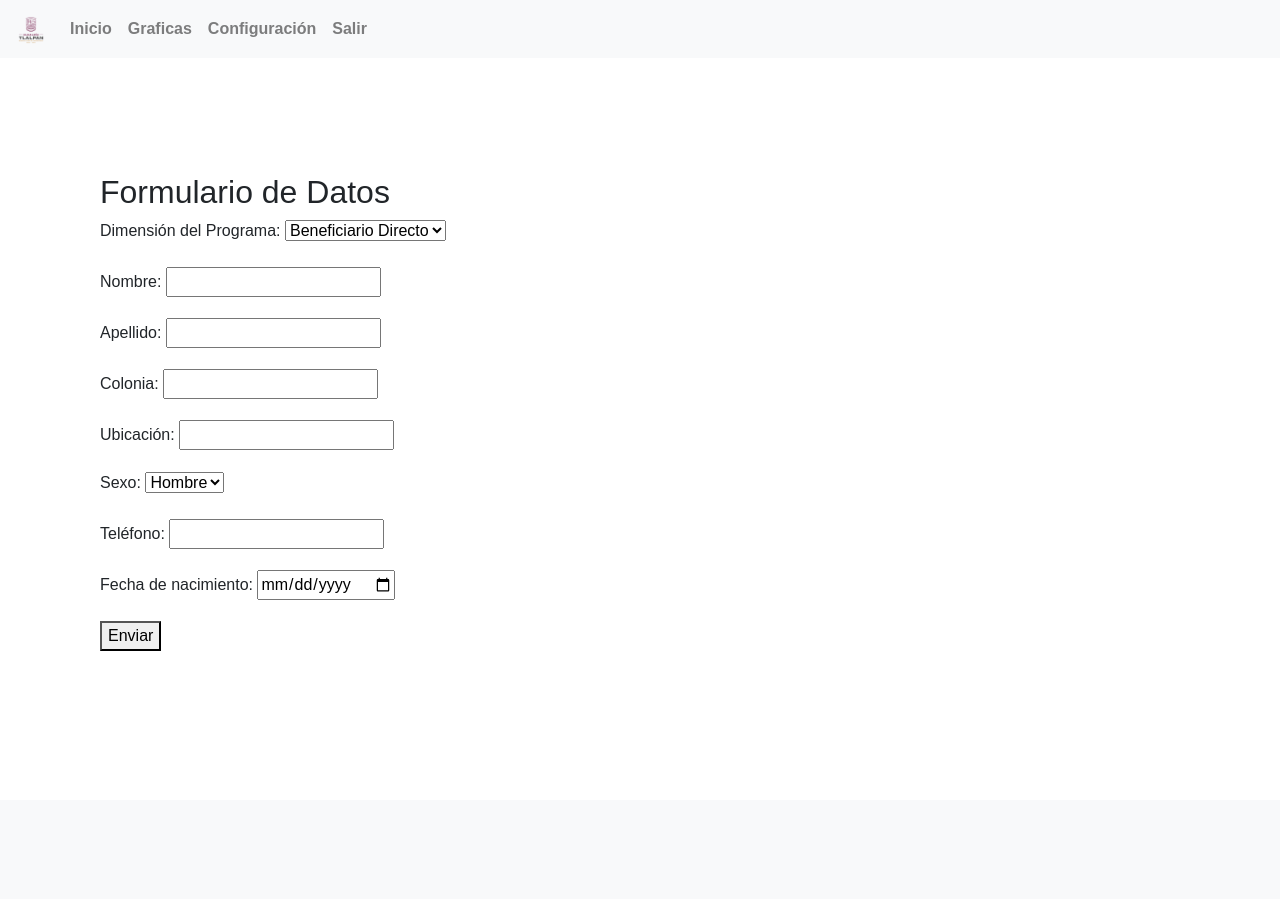
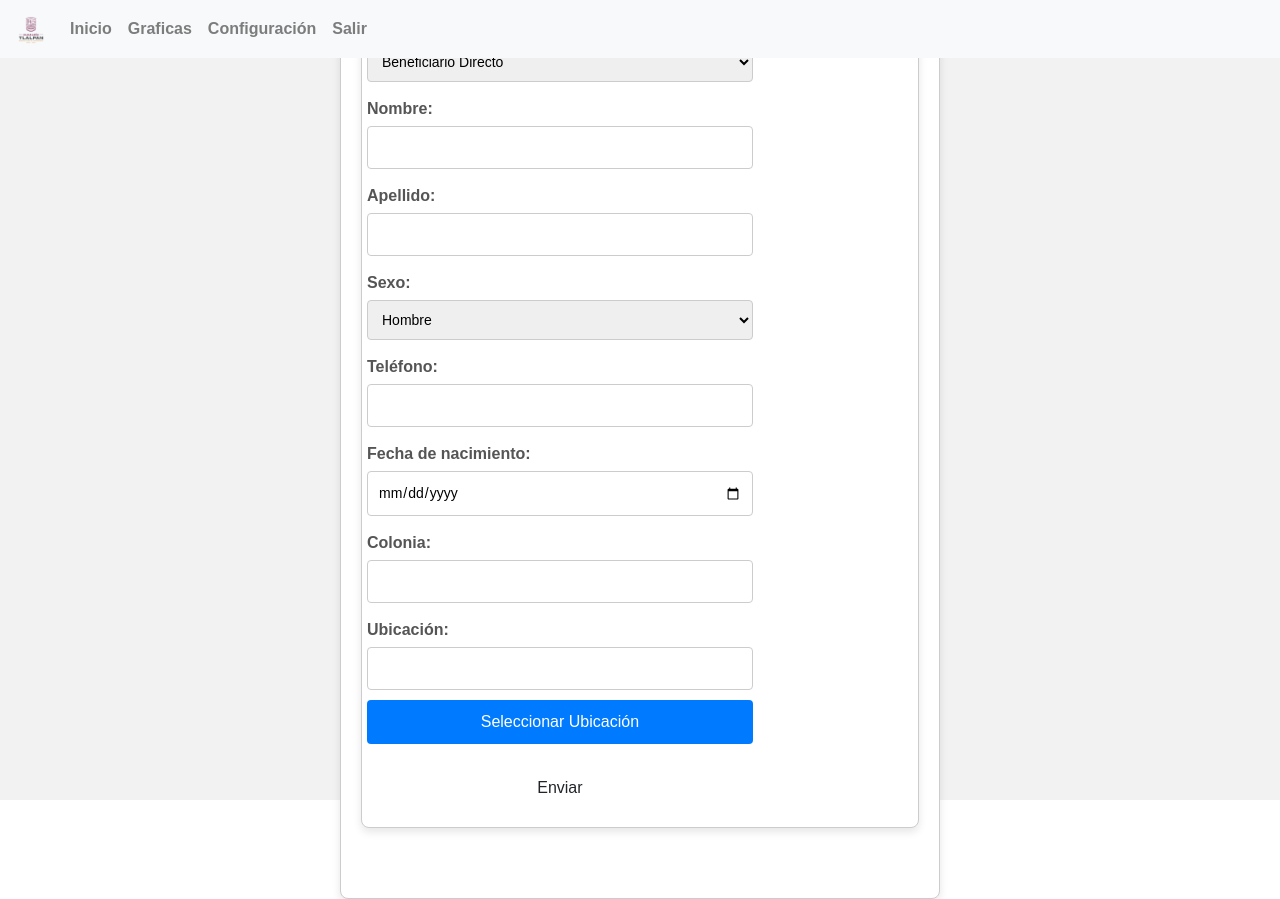
Before and after one commit to ValeriaSanchezS/FlaskRepo, a Flask app: page /form in a window 1280 px wide. Before the commit the page ends 651 px from the top, so only its background shows below. Run offline with Flask 3, Linux system fonts and the light colour scheme; a user stored in the database is signed in; some libraries are stand-ins or nearby versions.

Commit message:
Update form.html

```diff
--- a/FlaskRep2.0/templates/form.html
+++ b/FlaskRep2.0/templates/form.html
@@ -1,10 +1,63 @@
 {% extends "base.html" %}
 {% block title %}Formulario de Datos{% endblock %}
 {% block content %}
-<link rel="stylesheet" href="{{ url_for('static', filename='form.css') }}">
+<head>
+    <link rel="stylesheet" href="{{ url_for('static', filename='formulario.css') }}">
+    <!-- Leaflet CSS -->
+    <link rel="stylesheet" href="https://unpkg.com/leaflet/dist/leaflet.css" />
+    <!-- Leaflet JavaScript -->
+    <script src="https://unpkg.com/leaflet/dist/leaflet.js"></script>
+    <script>
+        let map;
+        let marker;
+
+        function initMap() {
+            // Coordenadas de Tlalpan, Ciudad de México
+            const tlalpanCoords = { lat: 19.287860, lng: -99.171360 };
+            map = L.map('map').setView([tlalpanCoords.lat, tlalpanCoords.lng], 13);
+
+            L.tileLayer('https://{s}.tile.openstreetmap.org/{z}/{x}/{y}.png', {
+                attribution: '&copy; <a href="https://www.openstreetmap.org/copyright">OpenStreetMap</a> contributors'
+            }).addTo(map);
+
+            // Crear un marcador inicial y permitir que el usuario lo arrastre
+            marker = L.marker([tlalpanCoords.lat, tlalpanCoords.lng], {draggable: true}).addTo(map);
+
+            marker.on('dragend', function(event) {
+                const position = marker.getLatLng();
+                updateLocation(position);
+            });
+        }
+
+        function updateLocation(location) {
+            document.getElementById('ubicacion').value = location.lat + ', ' + location.lng;
+        }
+
+        function toggleMap() {
+            const mapContainer = document.getElementById('map-container');
+            if (mapContainer.style.display === 'none' || mapContainer.style.display === '') {
+                mapContainer.style.display = 'block';
+                initMap();
+            } else {
+                mapContainer.style.display = 'none';
+            }
+        }
+
+        document.addEventListener('DOMContentLoaded', function () {
+            document.getElementById('map-container').style.display = 'none';
+        });
+    </script>
+</head>
+
+
+
+
+<body>
     <div class="container">
-    <h2>Formulario de Datos</h2>
-    <form>
+        <form class="miFormulario" action="">
+            <div class="row">
+                <div class="column">
+                    <h2 class="title">Formulario de Datos</h2>
                     <div class="form-group">
                         <label for="dimension_programa">Dimensión del Programa:</label>
                         <select id="dimension_programa" name="dimension_programa">
@@ -24,14 +77,6 @@
                         <input type="text" id="apellido" name="apellido" required>
                     </div>
                     <div class="form-group">
-            <label for="colonia">Colonia:</label>
-            <input type="text" id="colonia" name="colonia">
-        </div>
-        <div class="form-group">
-            <label for="ubicacion">Ubicación:</label>
-            <input type="text" id="ubicacion" name="ubicacion">
-        </div>
-        <div class="form-group">
                         <label for="sexo">Sexo:</label>
                         <select id="sexo" name="sexo">
                             <option value="hombre">Hombre</option>
@@ -47,7 +92,25 @@
                         <label for="fecha_nacimiento">Fecha de nacimiento:</label>
                         <input type="date" id="fecha_nacimiento" name="fecha_nacimiento">
                     </div>
-        <button type="submit">Enviar</button>
+
+                    <div class="flex">
+                        <div class="form-group">
+                            <label for="colonia">Colonia:</label>
+                            <input type="text" id="colonia" name="colonia">
+                        </div>
+                        <div class="form-group">
+                            <label for="ubicacion">Ubicación:</label>
+                            <input type="text" id="ubicacion" name="ubicacion" readonly>
+                            <button type="button" onclick="toggleMap()">Seleccionar Ubicación</button>
+                            <div id="map-container">
+                                <div id="map" style="height: 400px;"></div>
+                            </div>
+                        </div>
+                    </div>
+                    <button type="submit" class="btn">Enviar</button>
+                </div>
+            </div>
         </form>
     </div>
+</body>
 {% endblock %}
```
Lines whose indentation alone changed are shown as unchanged.
